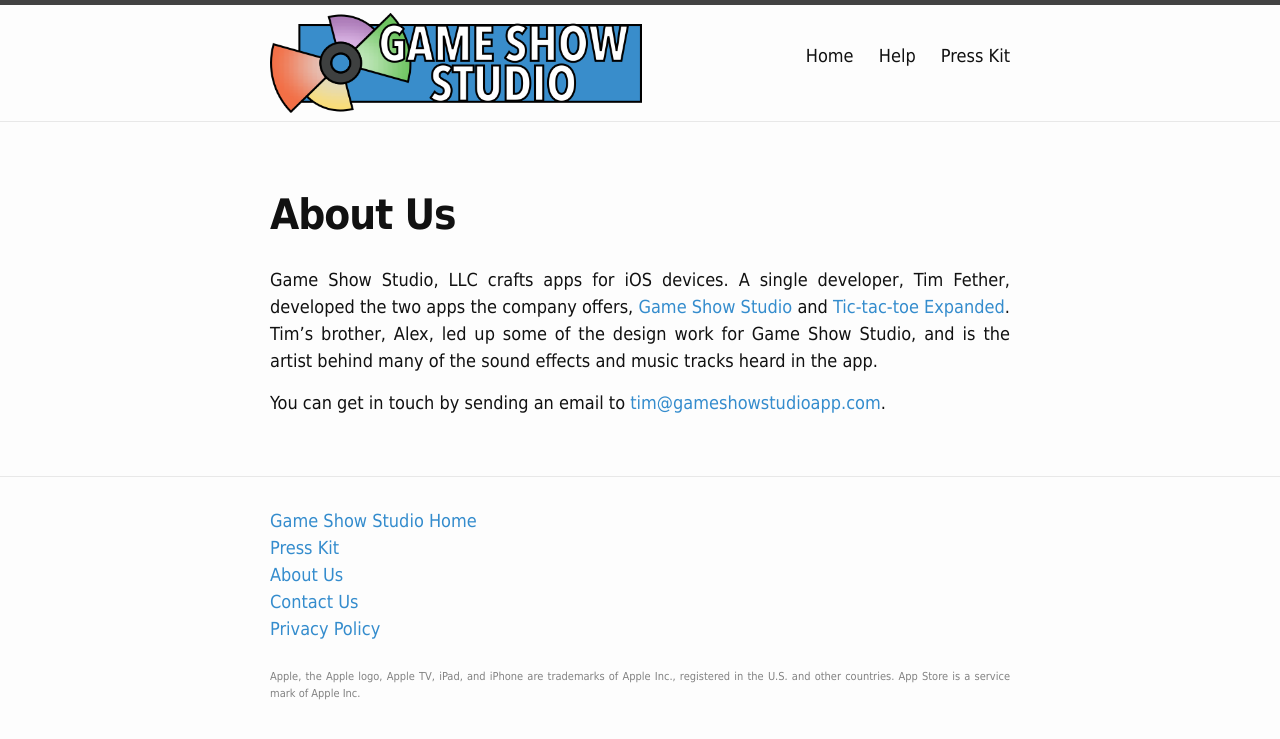
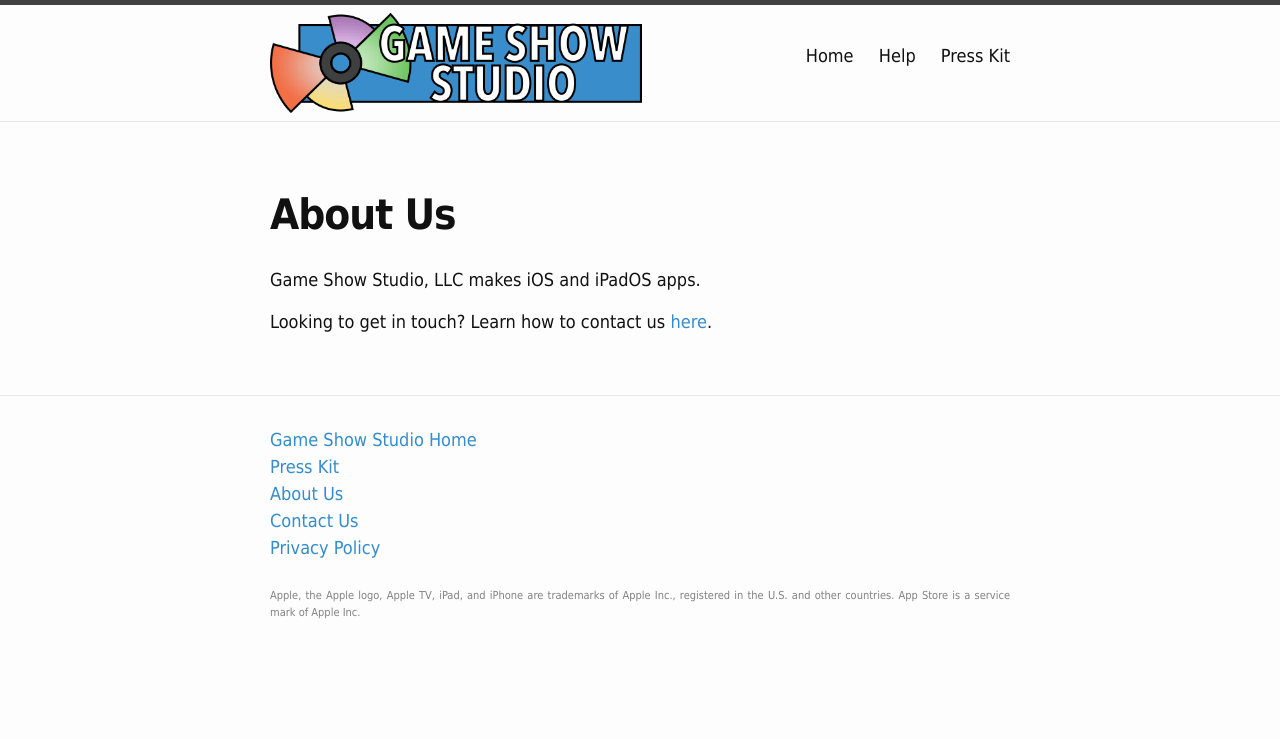
Before and after one commit to gameshowstudio/gameshowstudio.github.io, a Jekyll site: the page built from about.md, in a window 1280 px wide. Shown: the top 739 px of the page. Built offline with Jekyll 4.4.1, drawn with Linux system fonts in a browser that asks for light colours.

Commit message:
Update about page

```diff
--- a/about.md
+++ b/about.md
@@ -5,6 +5,6 @@
 permalink: /about/
 ---
 
-Game Show Studio, LLC crafts apps for iOS devices. A single developer, Tim Fether, developed the two apps the company offers, [Game Show Studio](/) and [Tic-tac-toe Expanded](http://tictactoe.gameshowstudioapp.com/){:target="_blank"}. Tim’s brother, Alex, led up some of the design work for Game Show Studio, and is the artist behind many of the sound effects and music tracks heard in the app.
+Game Show Studio, LLC makes iOS and iPadOS apps.
 
-You can get in touch by sending an email to [tim@gameshowstudioapp.com](mailto:tim@gameshowstudioapp.com).
+Looking to get in touch? Learn how to contact us [here](/contact).
```
